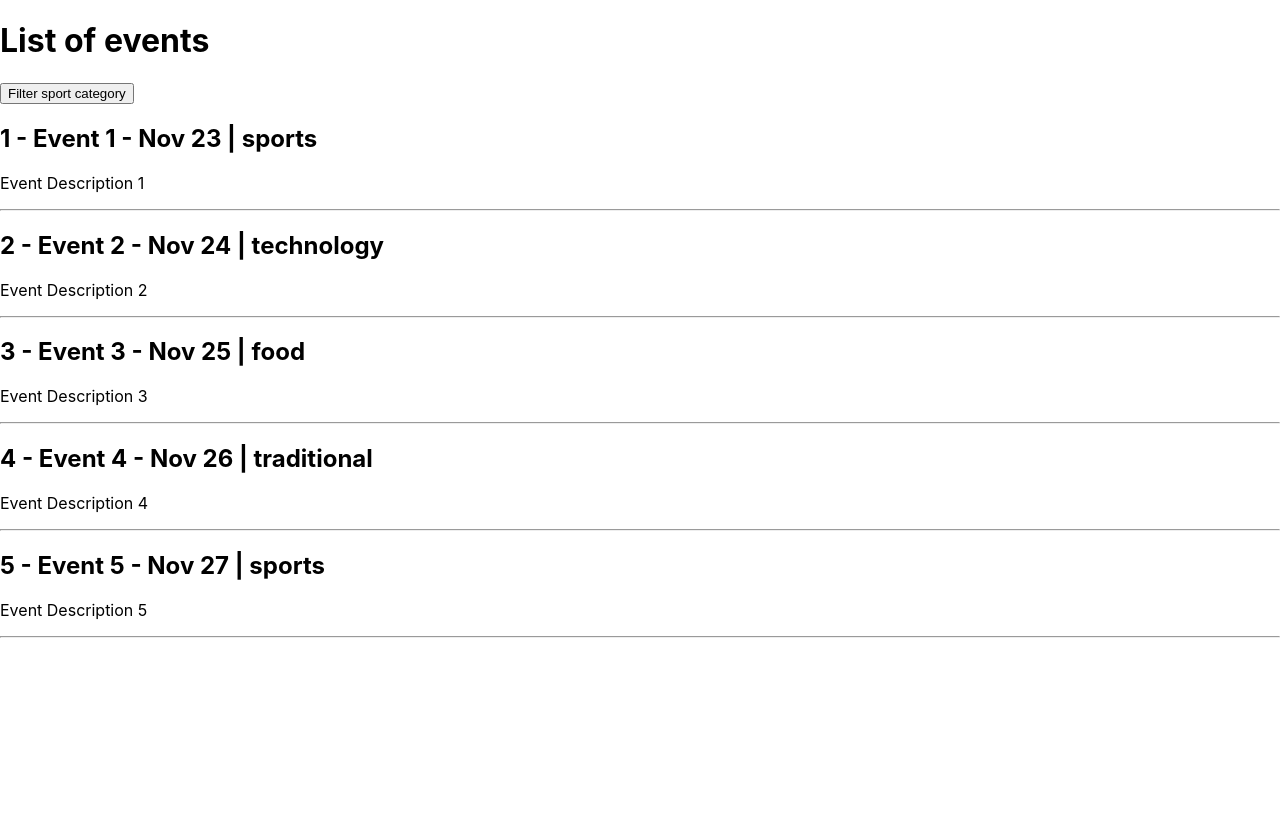
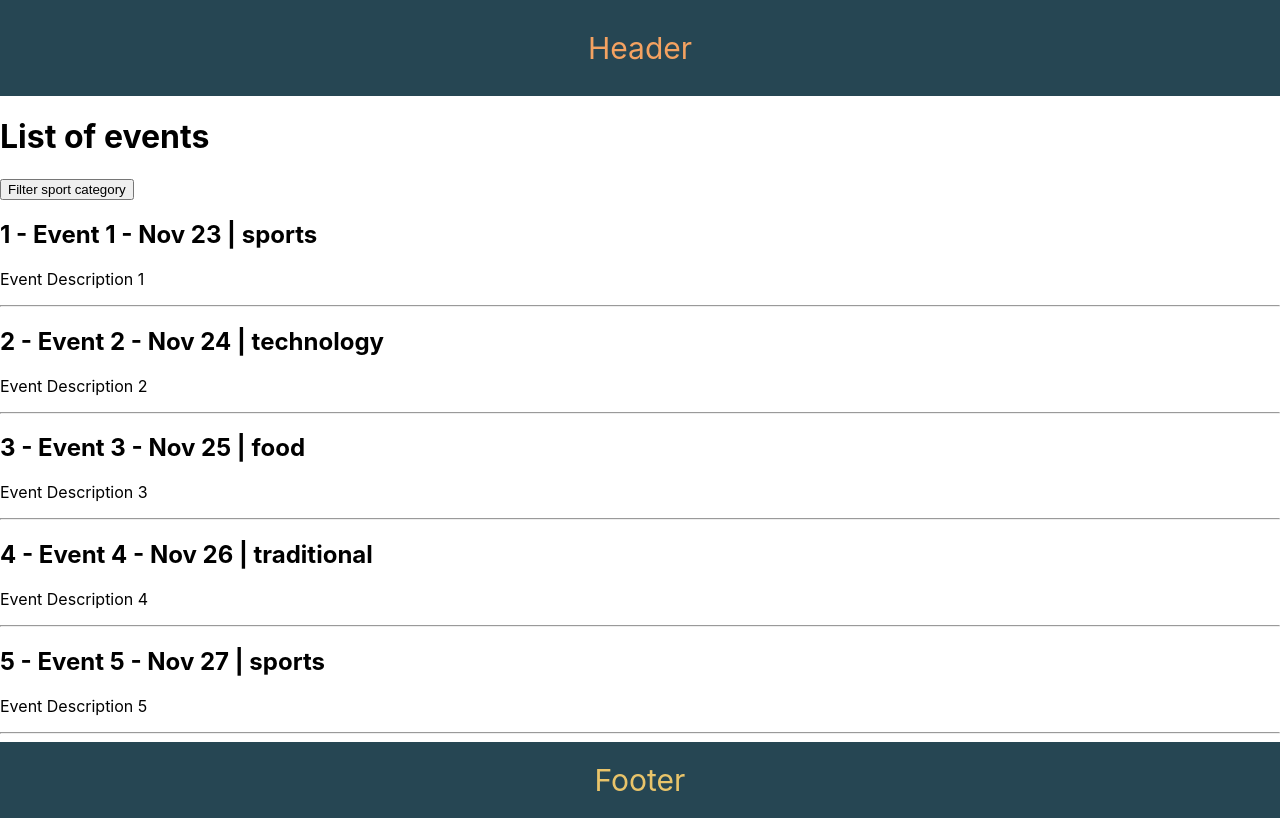
Before and after one commit to hungtp1996nd/next-js-app, a Next.js app: page /events in a window 1280 px wide. Built offline with nearby package versions, Linux system fonts and the light colour scheme; data requests are answered from the project's data file.

Commit message:
make simple layout for NextJS app

```diff
--- /dev/null
+++ b/components/Footer.js
@@ -0,0 +1,5 @@
+const Footer = () => {
+  return <div className='layout-footer'>Footer</div>
+}
+
+export default Footer
--- /dev/null
+++ b/components/Header.js
@@ -0,0 +1,5 @@
+const Header = () => {
+  return <div className='layout-header'>Header</div>
+}
+
+export default Header
--- a/pages/_app.js
+++ b/pages/_app.js
@@ -1,7 +1,16 @@
 import '../styles/globals.css'
+import '../styles/layout.css'
+import Header from "../components/Header";
+import Footer from "../components/Footer";
 
 function MyApp({ Component, pageProps }) {
-  return <Component {...pageProps} />
+  return (
+    <>
+      <Header />
+      <Component {...pageProps} />
+      <Footer />
+    </>
+  )
 }
 
 export default MyApp
--- /dev/null
+++ b/styles/layout.css
@@ -0,0 +1,15 @@
+.layout-header {
+    background-color: #264653;
+    color: #f4a261;
+    font-size: 30px;
+    text-align: center;
+    padding: 30px;
+}
+
+.layout-footer {
+    background-color: #264653;
+    color: #e9c46a;
+    font-size: 30px;
+    text-align: center;
+    padding: 20px;
+}
```
